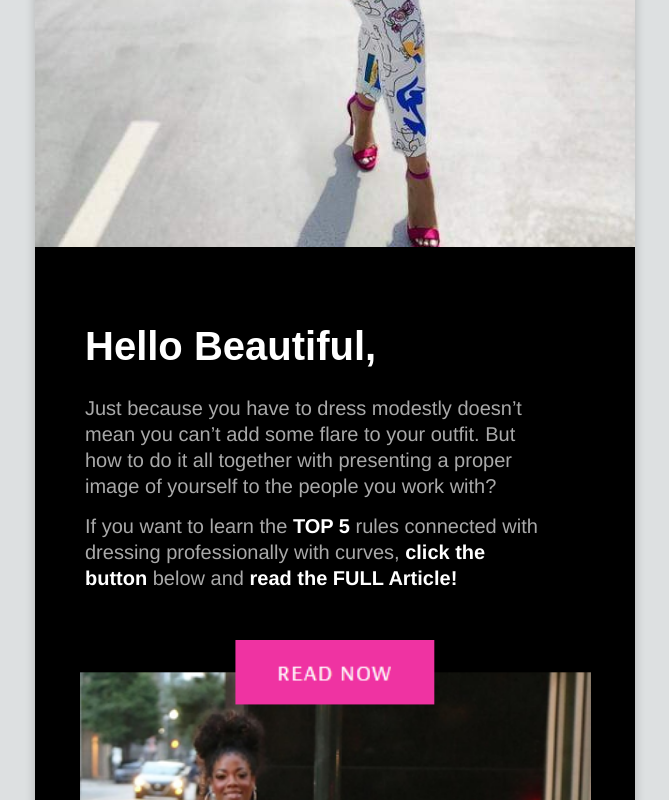
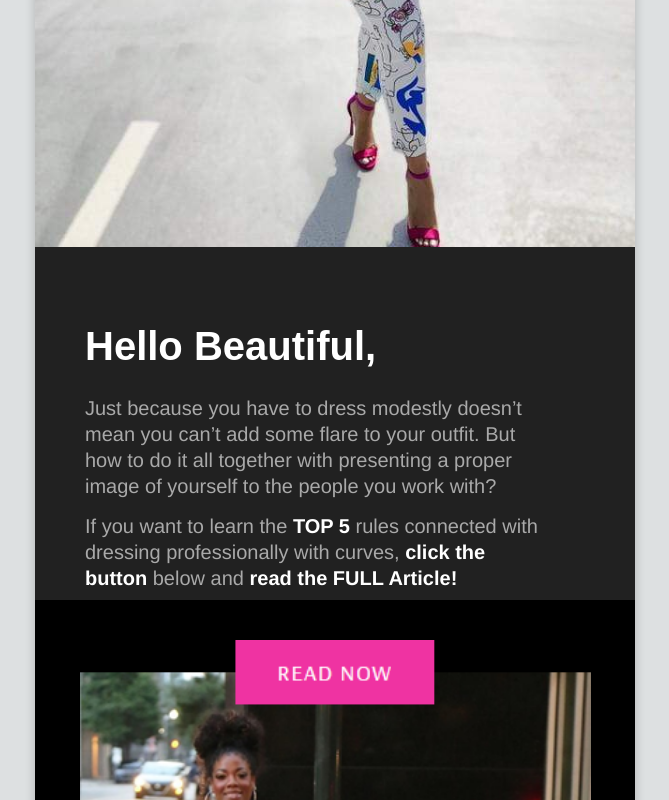
Before and after one commit to chris-rimes/posh-store-newsletter, a plain HTML site: page index.html in a window 1280 px wide. Shown: the part 493-1293 px from the top of the page, without its empty margins (305-974 px from the left). Drawn offline with Linux system fonts and the light colour scheme.

Commit message:
Update index.html
change background-color

```diff
--- a/index.html
+++ b/index.html
@@ -266,7 +266,7 @@
                       text-align: center;
                       word-wrap: break-word;
                       padding: 50px 90px 9px 50px;
-                      background-color: #000000;
+                      background-color: #212121;
                     "
                   >
                     <h1
```
